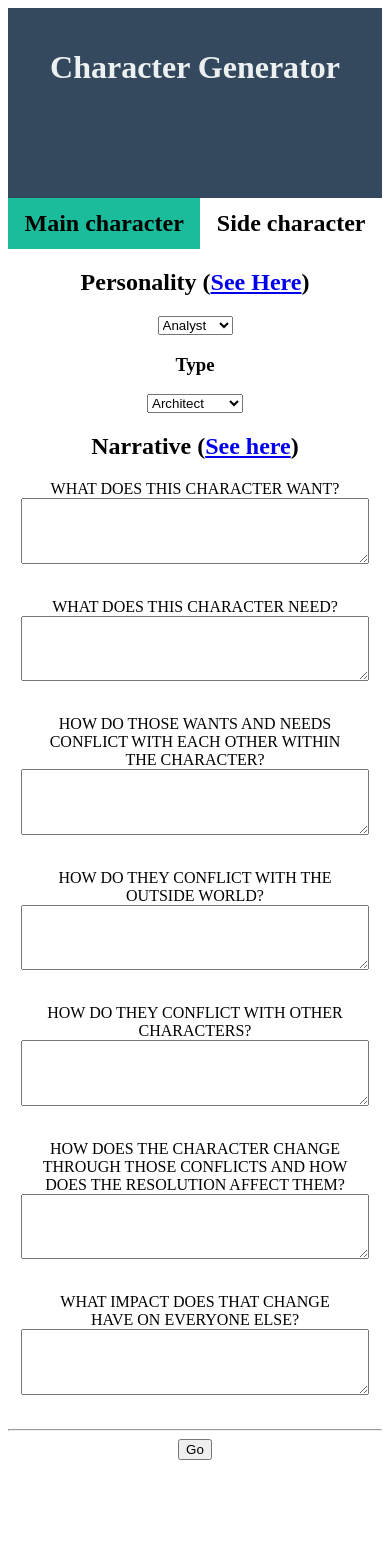
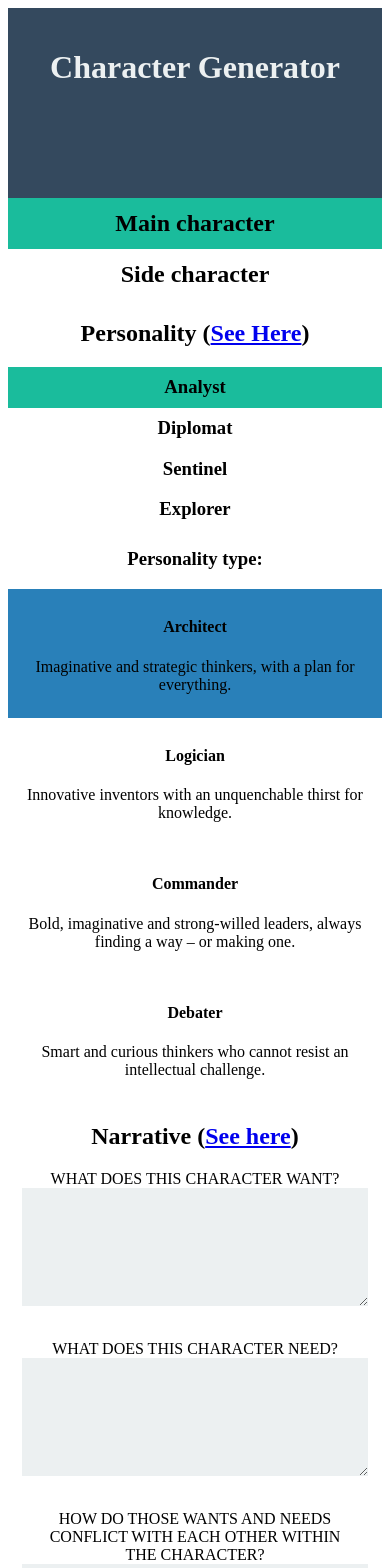
Before and after one commit to erellsworth/character-template, a React (Create React App) app: page / in a window 390 px wide. Shown: the top 1568 px of the page. Before the commit the page ends 1468 px from the top, so only its background shows below. Built offline with nearby package versions, Linux system fonts and the light colour scheme.

Commit message:
break off personality input

```diff
--- a/src/App.css
+++ b/src/App.css
@@ -67,7 +67,7 @@
 }
 
 @media (max-width: 767px) {
-  .flex-container.responsive{
+  .flex-container{
     display:block;
   }
 }
@@ -81,8 +81,11 @@ label{
 textarea{
   display: block;
   width: 80vw;
+  height: 10vh;
   margin: 0 auto 4vh;
   padding: 2vh;
+  border: none;
+  background: #ecf0f1;
 }
 
 @keyframes App-logo-spin {
--- a/src/components/CharacterForm.jsx
+++ b/src/components/CharacterForm.jsx
@@ -1,5 +1,6 @@
 import React from 'react';
 import reduxComponent from './reduxComponent';
+import PersonalityInput from './PersonalityInput';
 
 import {importances, personalities} from '../data';
 
@@ -12,10 +13,6 @@ class CharacterForm extends reduxComponent {
 	constructor(props) {
 		super(props);
 		this.state = Object.assign({}, default_state);
-	}
-
-	updateValue(field,value){
-		super.updateValue(field,value);
 	}
 
 	clearForm(){
@@ -46,21 +43,8 @@ class CharacterForm extends reduxComponent {
 		              			</h2>
 		            })}
 	            </div>
+	            <PersonalityInput/>
 
-	            <h2>Personality (<a href="https://www.16personalities.com/personality-types" rel="noopener noreferrer" target="_blank">See Here</a>)</h2>
-	            <select onChange={this.updateField.bind(this, 'personality')}>
-	              {personalities.map((p_type, index)=>{
-	                return <option key={index} value={p_type.name}>{p_type.name}</option>
-	              })}
-	            </select>
-	            <h3>Type</h3>
-	            <select onChange={this.updateField.bind(this,'personality_type')}>
-	              {personalities.filter((p_type, index)=>{
-	                return p_type.name === state.personalityInfo.personality;
-	              })[0].types.map((p_type, index)=>{
-	                return <option key={index} value={p_type.name}>{p_type.name}</option>
-	              })}
-	            </select>
 				<h2>Narrative (<a href="https://birthmoviesdeath.com/2013/07/03/film-crit-hulk-man-of-steel" rel="noopener noreferrer" target="_blank">See here</a>)</h2>
 
 	            <label>WHAT DOES THIS CHARACTER WANT?</label>
--- /dev/null
+++ b/src/components/PersonalityInput.jsx
@@ -0,0 +1,60 @@
+import React from 'react';
+import reduxComponent from './reduxComponent';
+
+import {importances, personalities} from '../data';
+
+const default_state = {
+	  	updateAction: 'update_personality_info'
+	  }
+
+class PersonalityInput extends reduxComponent {
+	constructor(props) {
+		super(props);
+		this.state = Object.assign({}, default_state);
+	}
+
+	render(){
+	    const { store } = this.context;
+	    var state = store.getState();
+		return <div>
+	            <h2>Personality (<a href="https://www.16personalities.com/personality-types" rel="noopener noreferrer" target="_blank">See Here</a>)</h2>
+	            <div className="flex-container top">
+	              {personalities.map((p_type, index)=>{
+	              	var class_name = 'flex-item';
+					if(state.personalityInfo.personality === p_type.name){
+						class_name += ' turquoise';
+					}
+	                return <h3
+		                	className={class_name}
+		                	onClick={this.updateValue.bind(this, 'personality', p_type.name)}
+		                	key={index}>
+	                		{p_type.name}
+	                	</h3>
+	              })}
+	            </div>
+	            <h3>Personality type:</h3>
+	            <div className="flex-container top">
+	              {personalities.filter((p_type, index)=>{
+	                return p_type.name === state.personalityInfo.personality;
+	              })[0].types.map((p_type, index)=>{
+	              	var class_name = 'flex-item';
+					if(state.personalityInfo.personality_type === p_type.name){
+						class_name += ' blue';
+					}
+
+	               	return <div className={class_name} key={index}>
+		               		<h4
+
+		                		onClick={this.updateValue.bind(this,'personality_type', p_type.name)}>
+		                			{p_type.name}
+		                	</h4>
+		                	<p>{p_type.description}</p>
+	                	</div>
+	              })}
+	            </div>
+		</div>
+	}
+
+}
+
+export default PersonalityInput;
--- a/src/reducers/personalityInfo.js
+++ b/src/reducers/personalityInfo.js
@@ -9,8 +9,11 @@ function personalityInfo(state = {}, action){
 	state = Object.assign(default_state, state);
 
 	var method = {
-		generate_character: function(){
-			return Object.assign(state, {generated: true});
+		update_personality_info: function(){
+			console.log('update_personality_info');
+		    var newState = {};
+		    newState[action.field] = action.value;
+			return Object.assign(state, newState);
 		}
 	}
 
```
